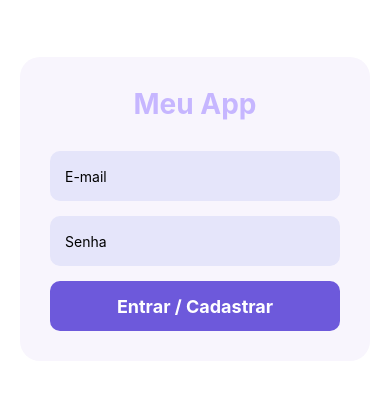
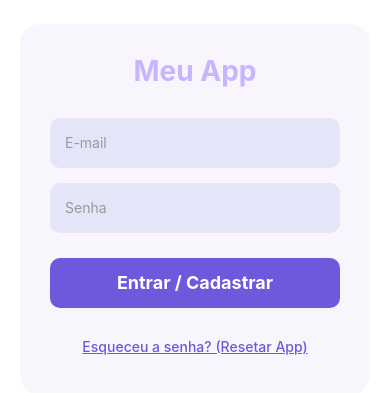
Before and after one commit to GabrielTav09/GabrielTav09-Projeto-LTIV---Desenvolvimento-mobile, a React Native app: screen /Login in a window 390 px wide. Shown: the part 213-606 px from the top of the page. Built offline with nearby package versions, Linux system fonts and the light colour scheme.

Commit message:
Adicionada tela de login com persistência de dados

```diff
--- a/Login.tsx
+++ b/Login.tsx
@@ -6,6 +6,7 @@ export default function LoginScreen({ navigation }: any) {
   const [email, setEmail] = useState('');
   const [senha, setSenha] = useState('');
 
+  // FUNÇÃO ORIGINAL (Login / Cadastro)
   const handleLogin = async () => {
     if (email === '' || senha === '') {
       Alert.alert("Erro", "Preencha todos os campos.");
@@ -16,13 +17,16 @@ export default function LoginScreen({ navigation }: any) {
       const storedData = await AsyncStorage.getItem('@usuario_logado');
 
       if (storedData === null) {
+        // CADASTRAR novo usuário
         const novoUsuario = JSON.stringify({ email, senha });
         await AsyncStorage.setItem('@usuario_logado', novoUsuario);
-        Alert.alert("Sucesso", "Usuário cadastrado! Entre agora.");
+        Alert.alert("Sucesso", "Usuário cadastrado com sucesso! Use os dados para entrar.");
       } else {
+        // Tentar LOGIN comparando com dados salvos
         const usuarioValido = JSON.parse(storedData);
         if (email === usuarioValido.email && senha === usuarioValido.senha) {
-          navigation.replace('Home'); // Joga o usuário para a tela principal
+          Alert.alert("Bem-vindo!", "Login realizado com sucesso!");
+          // navigation.replace('Home'); // Descomente esta linha quando tiver a navegação pronta
         } else {
           Alert.alert("Erro", "E-mail ou senha incorretos.");
         }
@@ -32,25 +36,124 @@ export default function LoginScreen({ navigation }: any) {
     }
   };
 
+  // NOVA FUNÇÃO (Resetar a senha gravada no celular)
+  const handleForgotPassword = () => {
+    Alert.alert(
+      "Esqueceu a Senha?",
+      "Deseja limpar todos os dados salvos neste dispositivo? Você precisará criar um novo usuário.",
+      [
+        { text: "Cancelar", style: "cancel" },
+        {
+          text: "Sim, Resetar",
+          onPress: async () => {
+            try {
+              // Apaga a chave do armazenamento local
+              await AsyncStorage.removeItem('@usuario_logado');
+              // Limpa os campos da tela
+              setEmail('');
+              setSenha('');
+              Alert.alert("Sucesso", "O armazenamento foi limpo. Digite um novo e-mail e senha para se cadastrar.");
+            } catch (e) {
+              Alert.alert("Erro", "Falha ao limpar os dados.");
+            }
+          }
+        }
+      ]
+    );
+  };
+
   return (
     <View style={styles.container}>
       <View style={styles.card}>
         <Text style={styles.title}>Meu App</Text>
-        <TextInput style={styles.input} placeholder="E-mail" value={email} onChangeText={setEmail} autoCapitalize="none" />
-        <TextInput style={styles.input} placeholder="Senha" secureTextEntry value={senha} onChangeText={setSenha} />
+
+        <TextInput
+          style={styles.input}
+          placeholder="E-mail"
+          placeholderTextColor="#999"
+          value={email}
+          onChangeText={setEmail}
+          autoCapitalize="none"
+        />
+
+        <TextInput
+          style={styles.input}
+          placeholder="Senha"
+          placeholderTextColor="#999"
+          secureTextEntry
+          value={senha}
+          onChangeText={setSenha}
+        />
+
+        {/* BOTÃO PRINCIPAL */}
         <TouchableOpacity style={styles.button} onPress={handleLogin}>
           <Text style={styles.buttonText}>Entrar / Cadastrar</Text>
         </TouchableOpacity>
+
+        {/* NOVO BOTÃO DE ESQUECI SENHA (Reset) */}
+        <TouchableOpacity style={styles.forgotButton} onPress={handleForgotPassword}>
+          <Text style={styles.forgotButtonText}>Esqueceu a senha? (Resetar App)</Text>
+        </TouchableOpacity>
+
       </View>
     </View>
   );
 }
 
 const styles = StyleSheet.create({
-  container: { flex: 1, backgroundColor: '#ffffff', alignItems: 'center', justifyContent: 'center', padding: 20 },
-  card: { width: '100%', backgroundColor: '#f8f5fd', borderRadius: 20, padding: 30, alignItems: 'center', elevation: 5 },
-  title: { fontSize: 28, fontWeight: 'bold', color: '#c6b6ff', marginBottom: 30 },
-  input: { width: '100%', height: 50, backgroundColor: '#e5e5fa', borderRadius: 10, paddingHorizontal: 15, marginBottom: 15 },
-  button: { width: '100%', height: 50, backgroundColor: '#6d59db', borderRadius: 10, alignItems: 'center', justifyContent: 'center' },
-  buttonText: { color: '#fff', fontSize: 18, fontWeight: 'bold' }
+  container: {
+    flex: 1,
+    backgroundColor: '#ffffff',
+    alignItems: 'center',
+    justifyContent: 'center',
+    padding: 20
+  },
+  card: {
+    width: '100%',
+    backgroundColor: '#f8f5fd',
+    borderRadius: 20,
+    padding: 30,
+    alignItems: 'center',
+    elevation: 5
+  },
+  title: {
+    fontSize: 28,
+    fontWeight: 'bold',
+    color: '#c6b6ff',
+    marginBottom: 30
+  },
+  input: {
+    width: '100%',
+    height: 50,
+    backgroundColor: '#e5e5fa',
+    borderRadius: 10,
+    paddingHorizontal: 15,
+    color: '#000',
+    marginBottom: 15
+  },
+  button: {
+    width: '100%',
+    height: 50,
+    backgroundColor: '#6d59db',
+    borderRadius: 10,
+    alignItems: 'center',
+    justifyContent: 'center',
+    marginTop: 10
+  },
+  buttonText: {
+    color: '#fff',
+    fontSize: 18,
+    fontWeight: 'bold'
+  },
+  // ESTILOS DO NOVO BOTÃO
+  forgotButton: {
+    marginTop: 20,
+    padding: 10
+  },
+  forgotButtonText: {
+    color: '#6d59db', // Cor principal do tema
+    fontSize: 14,
+    fontWeight: '500',
+    textDecorationLine: 'underline' // Sublinhado para parecer link
+  }
 });
```
